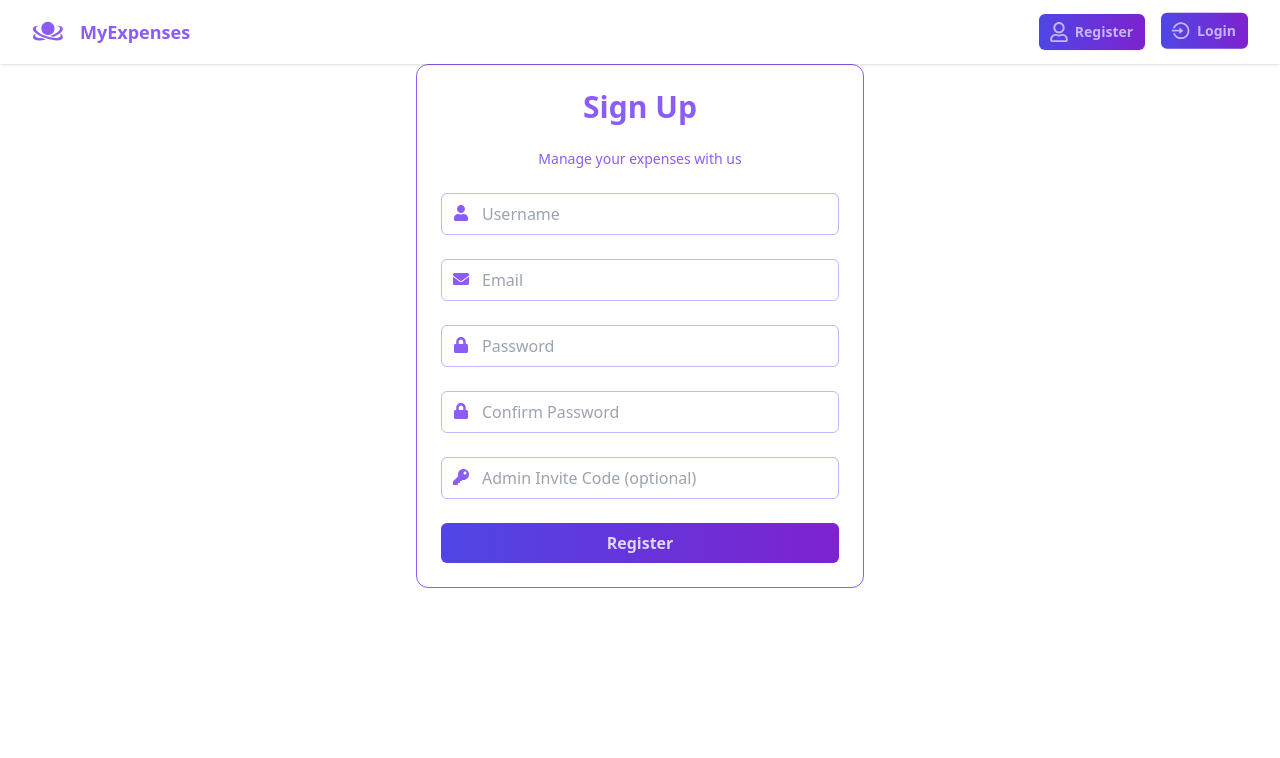
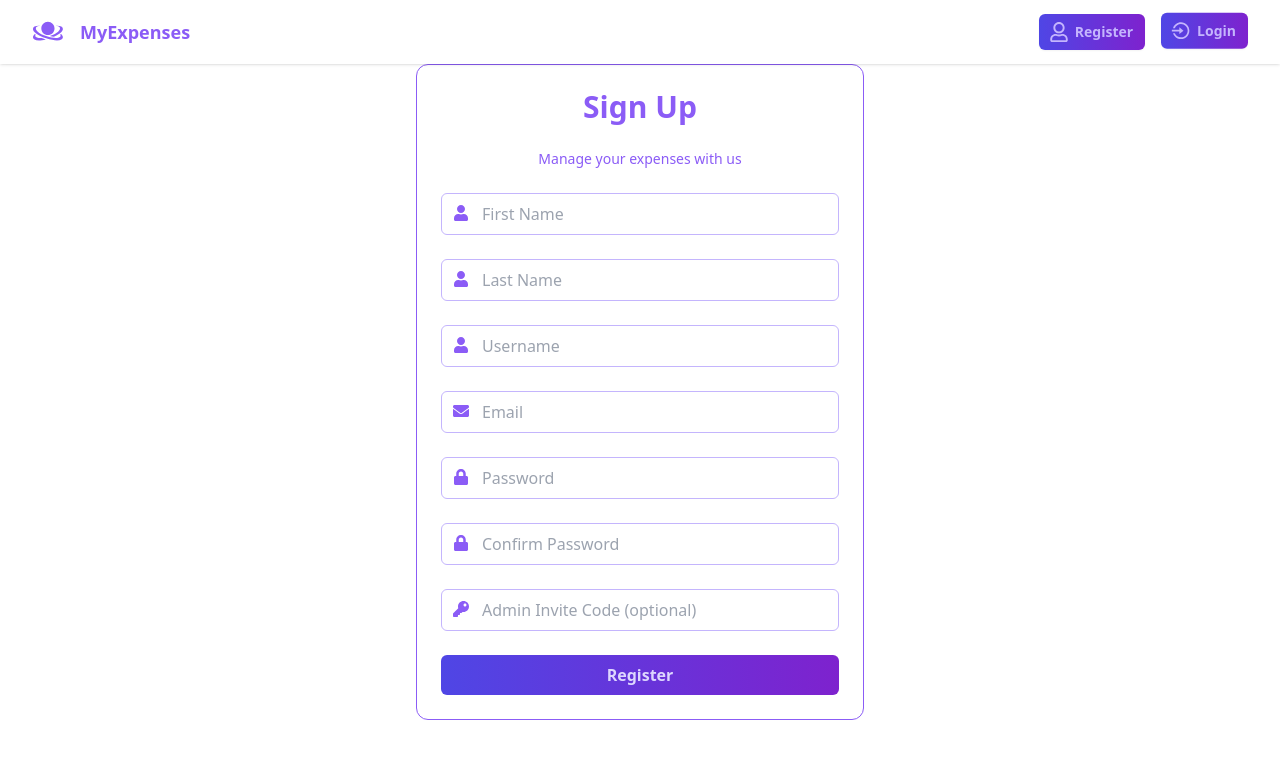
Before and after one commit to BhargavDutt17/projectet, a React (Vite) app: page /register in a window 1280 px wide. Shown: the top 758 px of the page. Built offline with nearby package versions, Linux system fonts and the light colour scheme.

Commit message:
add first and lastname in register form

```diff
--- a/src/components/Navbar/PrivateNavbar.jsx
+++ b/src/components/Navbar/PrivateNavbar.jsx
@@ -34,7 +34,7 @@ export const PrivateNavbar = () => {
         <div className="hidden md:flex md:space-x-8 justify-center -ml-10">
           <Link
             to="/addtransaction"
-            className="inline-flex items-center border-b-2 border-transparent px-1 pt-1 text-sm font-medium text-gray-950 dark:text-violet-500
+            className="inline-flex items-center border-b-2 border-transparent px-1 pt-1 text-sm font-medium  text-gray-950 dark:text-violet-500
             hover:border-violet-400 hover:text-violet-800"
           >
             Add Transaction
--- a/src/components/Users/Login.jsx
+++ b/src/components/Users/Login.jsx
@@ -13,7 +13,7 @@ export const Login = ({ loginUser }) => {
 
   const onSubmit = (data) => {
     const formattedData = {
-      email: data.email.trim().toLowerCase(), // Ensure correct format
+      email: data.email.trim(), // Ensure correct format
     password: data.password,
     };
     loginUser(formattedData);
@@ -45,7 +45,7 @@ export const Login = ({ loginUser }) => {
     <div className="min-h-screen bg-white dark:bg-gray-950 pt-1 transition-colors duration-300">
     <form
     onSubmit={handleSubmit(onSubmit)}
-    className="max-w-md mx-auto my-10 bg-white dark:bg-slate-700 p-6 rounded-xl shadow-lg space-y-6 border border-violet-500"
+    className="max-w-md mx-auto bg-white dark:bg-slate-700 p-6 rounded-xl shadow-lg space-y-6 border border-violet-500"
   >
       <h2 className="text-3xl font-semibold text-center text-violet-500">Login</h2>
       <p className="text-sm text-center text-violet-500 font-medium">Login to your account</p>
--- a/src/components/Users/Register.jsx
+++ b/src/components/Users/Register.jsx
@@ -1,6 +1,9 @@
 import React from 'react'
 import { useForm } from "react-hook-form";
 import { FaUser, FaEnvelope, FaLock, FaPhoneAlt, FaKey} from "react-icons/fa";
+import { useNavigate } from 'react-router-dom';
+import axios from "axios";
+
 
 
 export const Register = ({registerUser}) => {
@@ -9,11 +12,13 @@ export const Register = ({registerUser}) => {
   const onSubmit = (data) => {
     console.log(data);
     const formattedData = {
+      firstName: data.firstName.trim(),
+      lastName: data.lastName.trim(),
       username: data.username.trim(),
-      email: data.email.trim().toLowerCase(), // Ensure proper email format
+      email: data.email.trim(),
       password: data.password,
-      inviteCode: data.inviteCode || "", // ✅ Make sure inviteCode is sent properly
-      role_id: "", // Backend will assign role based on inviteCode
+      inviteCode: data.inviteCode || "",
+      role_id: "",
       status: "active"
     };
 
@@ -22,6 +27,7 @@ export const Register = ({registerUser}) => {
   };
 
   // Validation rules
+  const nameValidation = { required: "This field is required" };
   const usernameValidation = { required: "Username is required" };
   const emailValidation = {
     required: "Email is required",
@@ -71,7 +77,7 @@ export const Register = ({registerUser}) => {
     <div className="min-h-screen bg-white dark:bg-gray-950">
   <form
     onSubmit={handleSubmit(onSubmit)}
-    className=" max-w-md mx-auto my-10bg-white dark:bg-slate-700 p-6 rounded-xl border border-violet-500 space-y-6 "
+    className=" max-w-md mx-auto bg-white dark:bg-slate-700 p-6 rounded-xl border border-violet-500 space-y-6 "
   >
     <h2 className="text-3xl font-semibold text-center text-violet-500">
       Sign Up
@@ -80,6 +86,22 @@ export const Register = ({registerUser}) => {
     <p className="text-sm text-center text-violet-500 font-medium">
       Manage your expenses with us
     </p>
+
+    {/* First Name */}
+   <div className="relative">
+          <FaUser className="absolute top-3 left-3 text-violet-500" />
+          <input id="firstName" type="text" {...register("firstName", nameValidation)} placeholder="First Name"
+            className="pl-10 pr-4 py-2 w-full rounded-md border border-violet-300 focus:border-violet-500 focus:ring-violet-500" />
+          <span className="text-red-500 text-xs">{errors.firstName?.message}</span>
+        </div>
+
+    {/* Last Name */}
+    <div className="relative">
+          <FaUser className="absolute top-3 left-3 text-violet-500" />
+          <input id="lastName" type="text" {...register("lastName", nameValidation)} placeholder="Last Name"
+            className="pl-10 pr-4 py-2 w-full rounded-md border border-violet-300 focus:border-violet-500 focus:ring-violet-500" />
+          <span className="text-red-500 text-xs">{errors.lastName?.message}</span>
+        </div>
 
     {/* Input Field - Username */}
     <div className="relative">
@@ -171,7 +193,7 @@ export const Register = ({registerUser}) => {
           <input
             id="inviteCode"
             type="text"
-            {...register("inviteCode")} // ✅ Invite code is now optional
+            {...register("inviteCode")} // Invite code is now optional
             placeholder="Admin Invite Code (optional)"
             className="pl-10 pr-4 py-2 w-full rounded-md border border-violet-300 focus:border-violet-500 focus:ring-violet-500"
           />
```
Also changed, not shown: src/App.jsx (+6 -6 lines).
